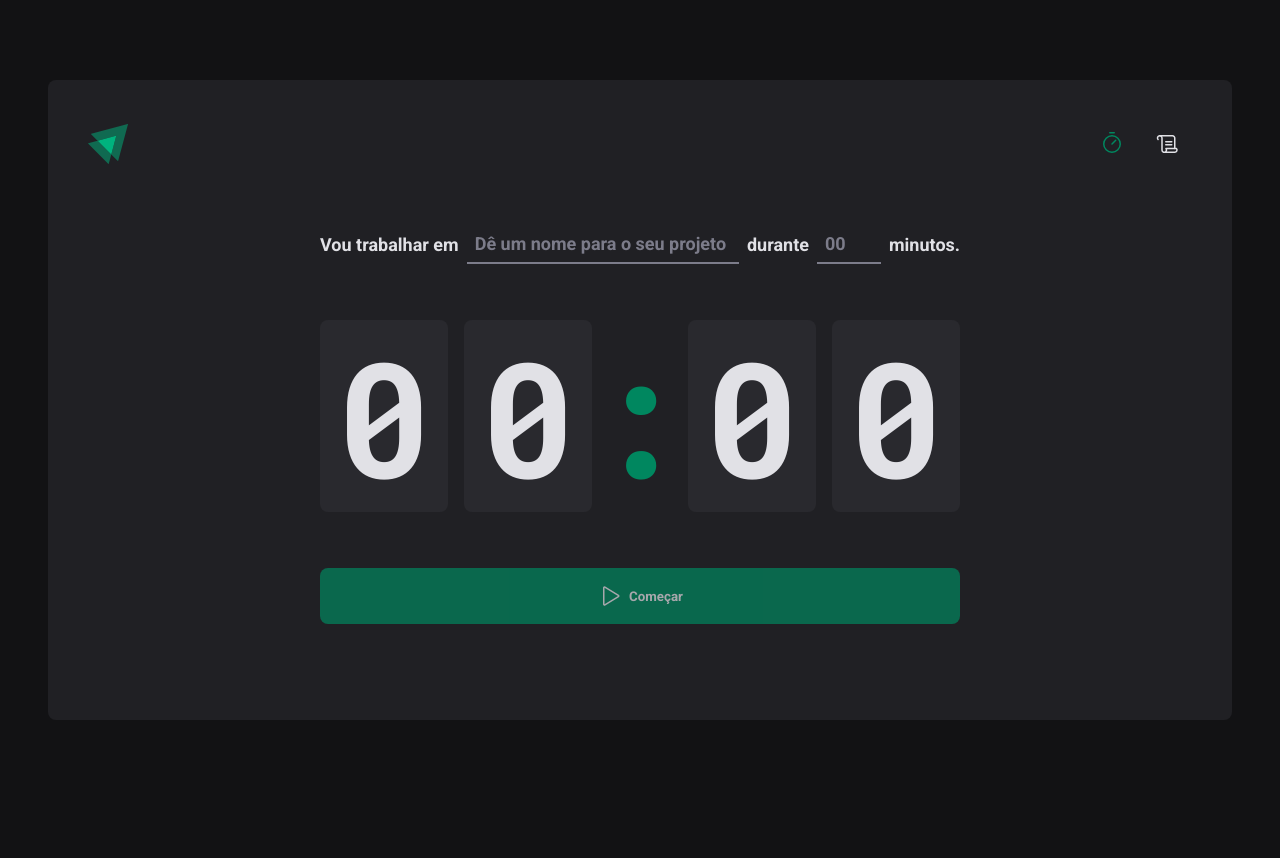
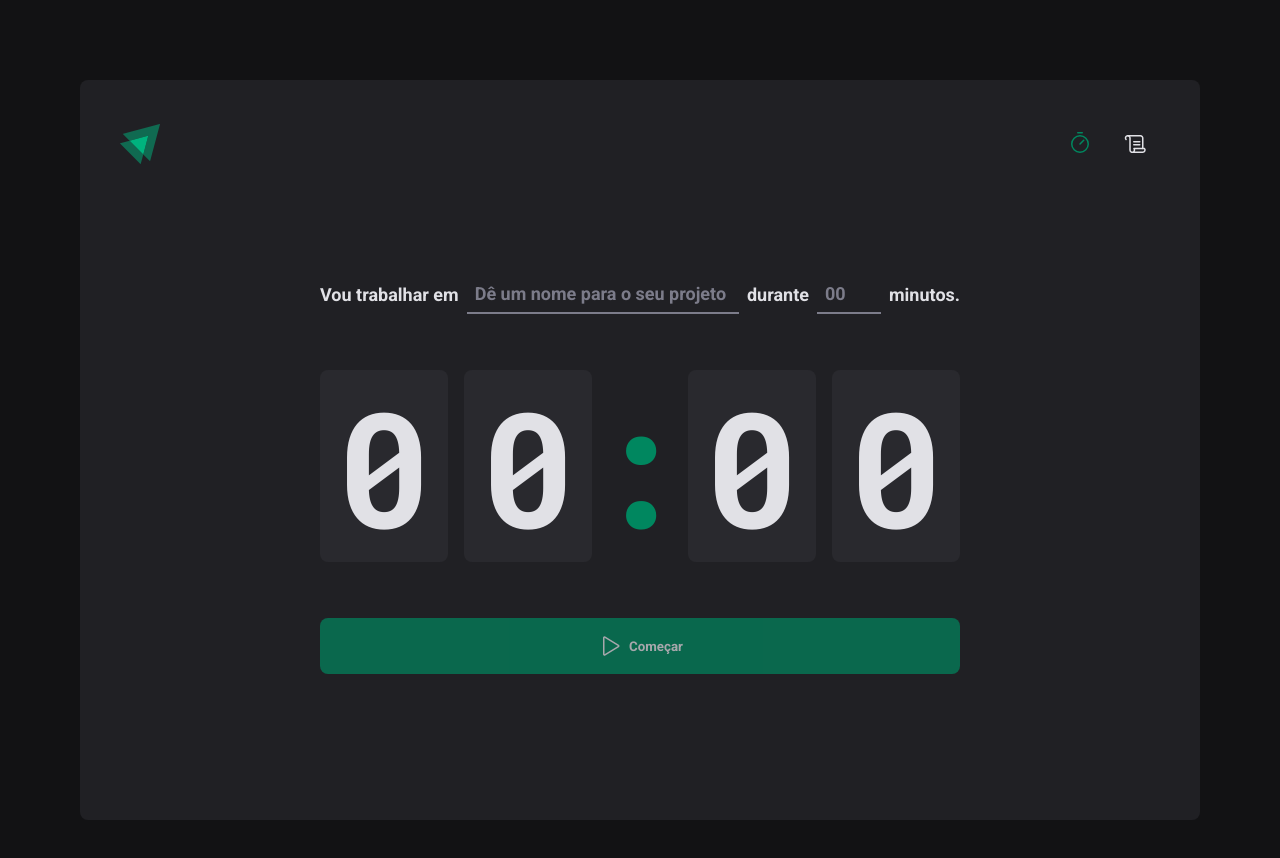
Before and after one commit to lilicrst/ignite-timer, a React (Vite) app: page / in a window 1280 px wide. Shown: the top 858 px of the page. Before the commit the page ends 800 px from the top, so only its background shows below. Built offline with nearby package versions, Linux system fonts and the light colour scheme.

Commit message:
fix: height container

```diff
--- a/src/layouts/DefaultLayout/styles.ts
+++ b/src/layouts/DefaultLayout/styles.ts
@@ -1,8 +1,8 @@
 import styled from 'styled-components'
 
 export const LayoutContainer = styled.div`
-  max-width: 74rem;
-  height: calc(100vh - 10rem);
+  max-width: 70rem;
+  height: 46.25rem; /* calc(100vh - 10rem) */
   margin: 5rem auto;
   padding: 2.5rem;
 
```
